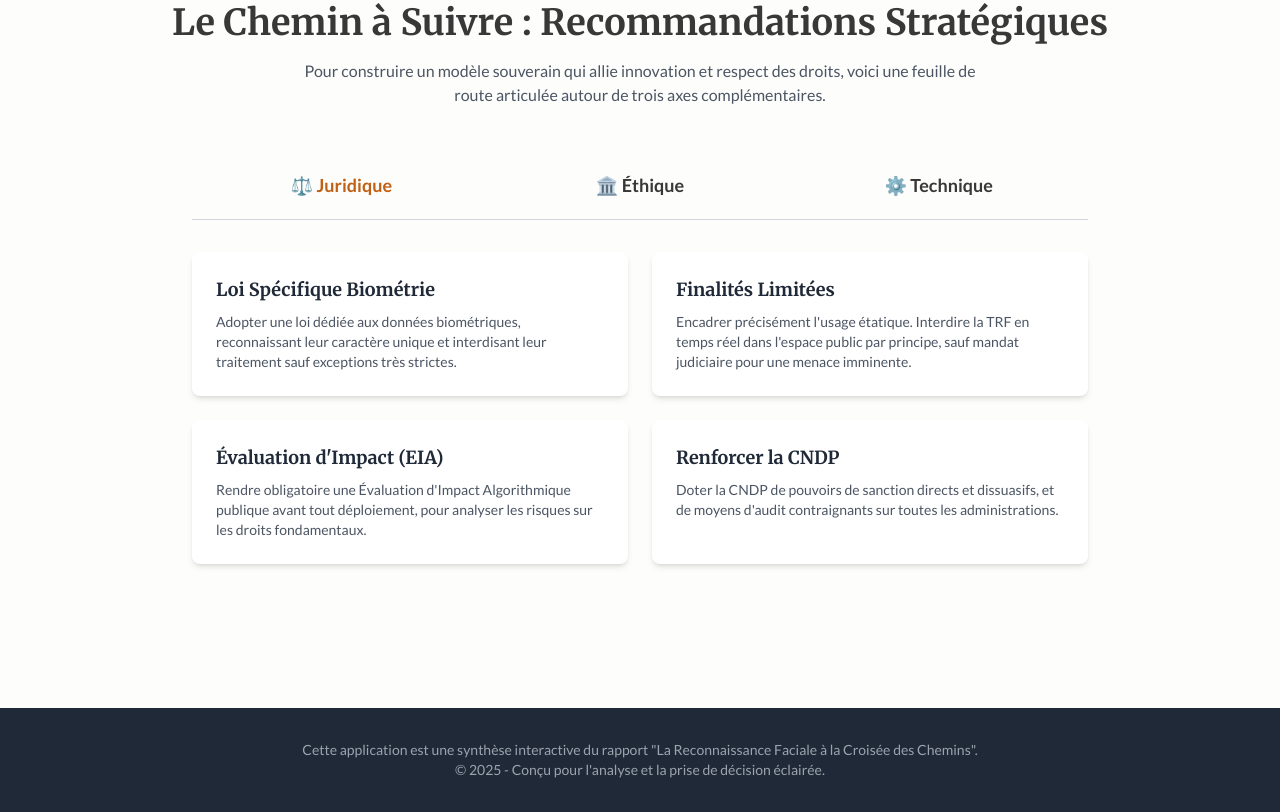
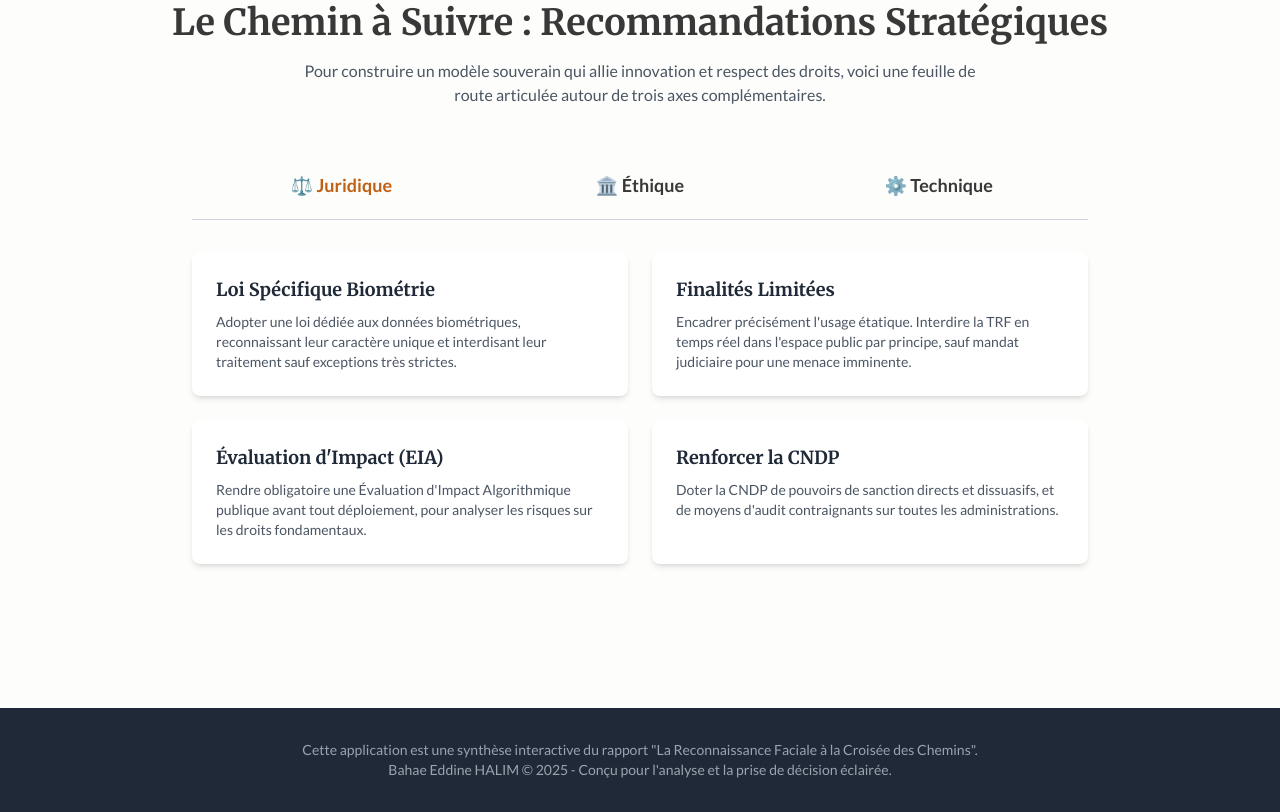
Before and after one commit to halimbahae/Reconnaissance-Faciale-Rapport, a plain HTML site: page index.html in a window 1280 px wide. Shown: the part 3191-4003 px from the top of the page. Drawn offline with nearby package versions, Linux system fonts and the light colour scheme.

Commit message:
Update index.html

```diff
--- a/index.html
+++ b/index.html
@@ -186,7 +186,7 @@
     <footer class="bg-gray-800 text-white mt-16">
         <div class="container mx-auto py-8 px-4 text-center text-gray-400 text-sm">
             <p>Cette application est une synthèse interactive du rapport "La Reconnaissance Faciale à la Croisée des Chemins".</p>
-            <p>&copy; 2025 - Conçu pour l'analyse et la prise de décision éclairée.</p>
+            <p>Bahae Eddine HALIM &copy; 2025 - Conçu pour l'analyse et la prise de décision éclairée.</p>
         </div>
     </footer>
 
```
